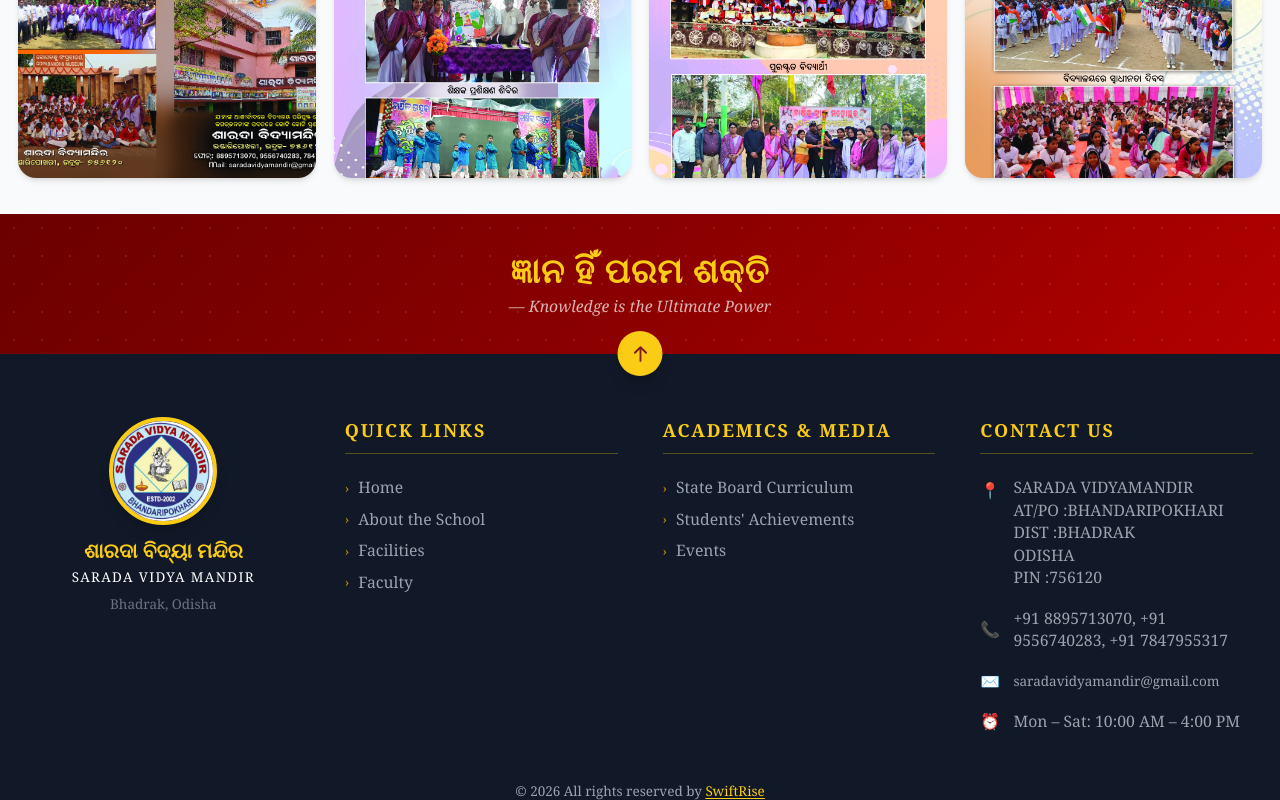
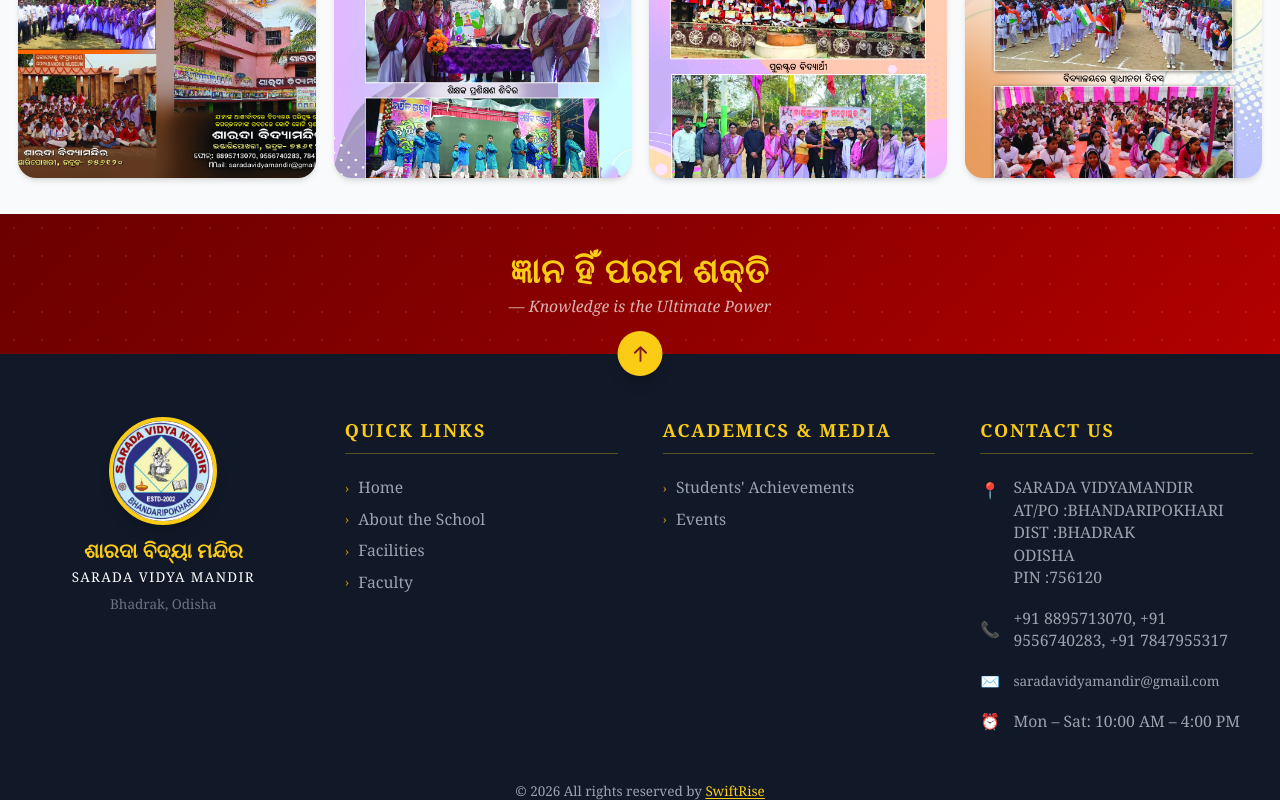
Before and after one commit to iambhumi/SSVM-site, a React (Vite) app: page /events in a window 1280 px wide. Shown: the part 1192-1992 px from the top of the page. Built offline with nearby package versions, Linux system fonts and the light colour scheme; a web font is replaced by a local one.

Commit message:
removed curriculam

```diff
--- a/src/components/Footer.jsx
+++ b/src/components/Footer.jsx
@@ -11,7 +11,6 @@ const quickLinks = [
 ];
 
 const academicLinks = [
-  { label: "State Board Curriculum", path: "/curriculum"           },
   { label: "Students' Achievements", path: "/student-achievements" },
 
   { label: "Events",                 path: "/events"               },
```
